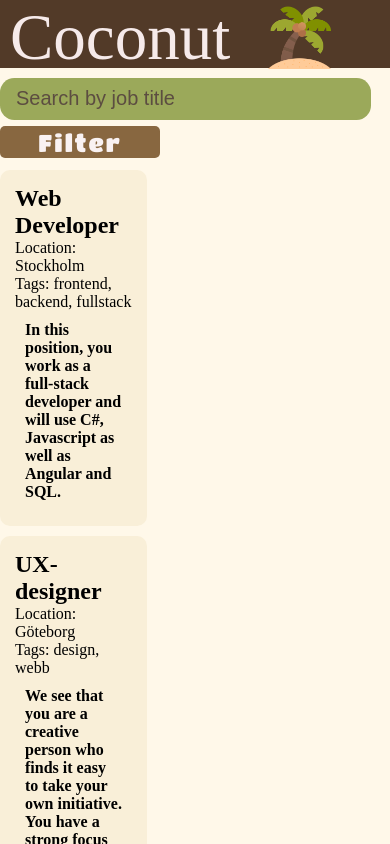
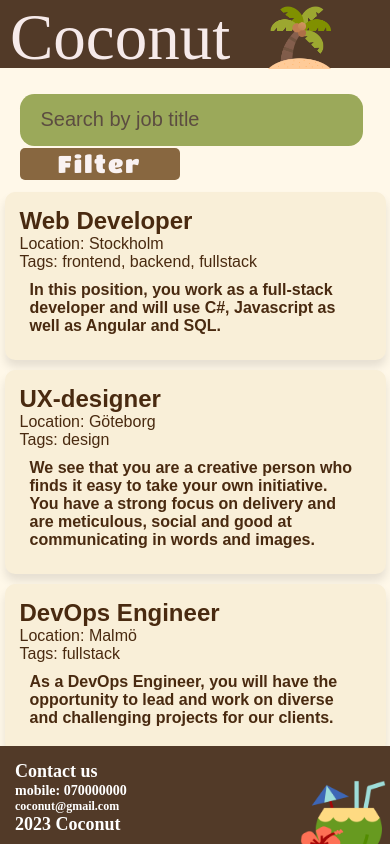
Before and after one commit to nomad-alt/jobchaser-beta, a React (Vite) app: page / in a window 390 px wide. Shown: the top 844 px of the page. Built offline with nearby package versions, Linux system fonts and the light colour scheme; a web font is replaced by a local one.

Commit message:
css modification, minor changes in jobList view

```diff
--- a/src/App.jsx
+++ b/src/App.jsx
@@ -1,27 +1,20 @@
-import React, { useState } from "react";
-import Fotter from "./components/Fotter";
+import React from 'react';
 import Header from "./components/Header";
-import Search from "./components/Search";
-import JobList from "./components/JobList";
+import Search from './components/Search';
+import JobList from './components/JobList';
+import Footer from "./components/Footer";
 import styles from "./App.module.scss";
+
 
 function App() {
   return (
     <div className={styles.app}>
-      <Header />
-      <Search />
-      <JobList />
-      <Fotter />
+      <Header/>
+      <Search/>
+      <JobList/>
+      <Footer/>
     </div>
   );
 }
 
 export default App;
-
-/* I denna kod använder vi react-redux-hooks useSelector och useDispatch för att hämta vår jobListings-data från Redux Store
-och att dispatcha vår filterJobListings-action för att uppdatera våra filtrerade jobblistningar.
-Vi använder också useState-hooks för att hantera våra taggar och sökfältets värden.
-
-Vi använder ett formulär med två fält: en för taggar och en för sökning.
-När användaren väljer taggar eller skriver in en sökterm, uppdaterar vi våra lokala state-variabler och dispatchar vår filterJobListings-action.
-Vi renderar sedan en lista över jobbplatsannonser, baserat på de filtrerade jobblistningarna. */
--- a/src/App.module.scss
+++ b/src/App.module.scss
@@ -1,4 +1,5 @@
 $background-color: #fff8e9;
+
 * {
   margin: 0;
   padding: 0;
@@ -6,4 +7,6 @@ $background-color: #fff8e9;
 
 body {
   background-color: #fff8e9;
+  height: 100%;
+  margin: 0;
 }
--- /dev/null
+++ b/src/components/Footer.jsx
@@ -0,0 +1,19 @@
+import React from "react";
+import styles from "./Footer.module.scss";
+function Footer() {
+  return (
+    <div className={styles.footer}>
+      <div>
+        <h2>Contact us</h2>
+        <h3>mobile: 070000000</h3>
+        <h4>coconut@gmail.com</h4>
+        <h2> 2023 Coconut  </h2>
+      </div>
+      <p>
+        <img src="./coconut-water-2.png" />
+      </p>
+    </div>
+  );
+}
+
+export default Footer;
--- a/src/components/Fotter.module.scss
+++ b/src/components/Footer.module.scss
@@ -1,14 +1,19 @@
 $background-color: #523a28;
-.fotter {
+.footer {
   position: fixed;
+  bottom: 0;
   width: 100%;
   display: flex;
   justify-content: space-between;
   background-color: $background-color;
   color: White;
   padding: 15px;
+  margin-top: auto;
+  height: 8vh;
+  font-size: 12px;
+
   img {
     width: 100px;
-    padding: 10px;
+    padding: 12px;
   }
 }
--- a/src/components/Fotter.jsx
+++ /dev/null
@@ -1,19 +0,0 @@
-import React from "react";
-import styles from "./Fotter.module.scss";
-function Fotter() {
-  return (
-    <div className={styles.fotter}>
-      <div>
-        <h2>Kontakta oss</h2>
-        <h3>mobil: 070000000</h3>
-        <h4>cocunat@gmail.com</h4>
-        <h2>2023 Coconut</h2>
-      </div>
-      <p>
-        <img src="./coconut-water-2.png" />
-      </p>
-    </div>
-  );
-}
-
-export default Fotter;
--- a/src/components/JobList.jsx
+++ b/src/components/JobList.jsx
@@ -19,6 +19,10 @@ function JobList() {
               Tags: {listing.tags.join(", ")}
             </p>
             <h4>{listing.decrebtion}</h4>
+            {/* <p>
+              <address>
+              <a href = "mailto: abc@example.com">Send Email</a>
+              </address></p> */}
           </li>
         ))}
       </ul>
--- a/src/components/JobList.module.scss
+++ b/src/components/JobList.module.scss
@@ -1,15 +1,21 @@
 $background-color: rgb(138, 156, 61);
 $background-color-2: #f9efd8;
-$font-color: #f6eaea;
+$font-color: #492a10;
+ul{
+  margin-bottom: 100px;
+}
 li {
   color: $font-color;
-  width: 30vw;
+  list-style: none;
+  width: 50vw;
   border-radius: 10px;
   margin-bottom: 10px;
   padding: 15px;
-//   border: 1px solid black;
-  color: black;
+  margin:0 auto;
+  margin-bottom:10px;
+  font-family: sans-serif;
   background-color: $background-color-2;
+  box-shadow: 0px 7px 10px 0px rgba(0, 0, 0, 0.1);
 
   h4 {
     margin: 10px;
@@ -18,5 +24,10 @@ li {
 }
 
 li:hover{
-   border: 10px solid rgba(255, 255, 255, 0.5);
+  box-shadow: 0px 3px 10px 0px rgba(0, 0, 0, 0.3);
 }
+@media screen and (max-width: 600px) {
+  li {
+    width:90%;
+  }
+}
--- a/src/components/Search.jsx
+++ b/src/components/Search.jsx
@@ -28,6 +28,7 @@ function Search() {
   };
   return (
     <form>
+      <div className={styles.test}>
       <div className={styles.searchField}>
         <input
           className={styles.input}
@@ -38,7 +39,7 @@ function Search() {
           value={searchQuery}
           onChange={handleSearchChange}
         />
-      </div>
+
       <div className={styles.dropdownMenu}>
         <button
           className={styles.menuButton}
@@ -59,18 +60,15 @@ function Search() {
               onChange={handleTagsChange}
             >
               <option value="frontend">Frontend</option>
-
               <option value="backend">Backend</option>
               <option value="fullstack">Fullstack</option>
               <option value="design">Design</option>
-              <option value="webb">Webb</option>
-              <option value="Python">Python</option>
-              <option value="Jenkins">Jenkins</option>
-              <option value=".net">.NET</option>
-              <option value="c#">C#</option>
             </select>
           </div>
+
         )}
+        </div>
+         </div>
         {/* <label htmlFor="tags">Filter by tags:</label>
           <select
             id="tags"
--- a/src/components/Search.module.scss
+++ b/src/components/Search.module.scss
@@ -9,9 +9,10 @@ $drop-down-color: #8c644f;
 $font-color: #fffdfd;
 
 .searchField {
+  margin-top: 1rem;
   display: flex;
   justify-content: center;
-  flex-direction: column;
+   flex-direction: column;
   .input::placeholder {
     padding-left: 1rem;
     font-size: 20px;
@@ -24,15 +25,20 @@ $font-color: #fffdfd;
     border: none;
     margin-top: 10px;
     height: 5vh;
-    width: 95%;
+    width:90%;
     border-radius: 0.9rem;
     outline: none;
-    margin-bottom: 5px;
+
+    margin-bottom: 2px;
+    padding:5px;
   }
 }
 
+.option{
+  width: 10rem;
+}
+
 .menuButton {
-  margin-top: 0.1rem;
   width: 10rem;
   height: 2rem;
   border: none;
@@ -40,18 +46,20 @@ $font-color: #fffdfd;
   color: $munu-button-text-color;
   font-size: 1.5rem;
   border-radius: 5px;
-  border: none;
   font-family: "Titan One", cursive;
   font-weight: 100;
   letter-spacing: 2px;
   margin-bottom: 2px;
+
 }
 
 .dropdownMenu {
   width: 10rem;
   margin-bottom: 10px;
+
+
   select {
-    height: 20rem;
+    height: auto;
     width: 10rem;
     overflow: hidden;
     border-radius: 5px;
@@ -66,60 +74,6 @@ $font-color: #fffdfd;
   }
 }
 
-/* .searchField
-  display: flex;
-  align-items: center;
-  justify-content: space-between;
-  background-color: #b99e9e;
-  padding: 10px;
-
-  border-radius: 5px;
-  justify-content: center;
-  flex-direction: column;
+.test{
+  margin-left:5%;
 }
-
-input[type="text"] {
-  width: 100%;
-  padding: 10px;
-  border-radius: 5px;
-  border: none;
-  outline: none;
-}
-
-.dropdownMenu {
-  position: relative;
-  width:100%;
-  height: 40px;
-
-}
-
-.menuButton {
-  background-color: #c85824;
-  color: #fff;
-  border: none;
-  border-radius: 5px;
-  padding: 10px;
-  cursor: pointer;
-  transition: background-color 0.2s ease-in-out;
-}
-
-.menuButton:hover {
-  background-color: #67a42e;
-}
-
-select {
-  position: absolute;
-  top: 100%;
-  left: 0;
-  width: 100%;
-  padding: 10px;
-  border-radius: 5px;
-  border: none;
-  outline: none;
-  background-color: #fff;
-  box-shadow: 0 2px 4px rgba(0, 0, 0, 0.1);
-}
-
-option {
-  padding: 0px;
-} */
--- a/src/features/jobListings/jobListingsData.json
+++ b/src/features/jobListings/jobListingsData.json
@@ -10,23 +10,23 @@
     {
       "id": 2,
       "title": "UX-designer",
-      "tags": ["design", "webb"],
+      "tags": ["design"],
       "location": "Göteborg",
       "decrebtion": "We see that you are a creative person who finds it easy to take your own initiative. You have a strong focus on delivery and are meticulous, social and good at communicating in words and images. "
     },
     {
       "id": 3,
       "title": "DevOps Engineer",
-      "tags": ["Python", "Jenkins"],
+      "tags": ["fullstack"],
       "location": "Malmö",
-      "decrebtion": "lorum 3 indcvniefienviervnievnievn"
+      "decrebtion": "As a DevOps Engineer, you will have the opportunity to lead and work on diverse and challenging projects for our clients."
     },
     {
       "id": 4,
       "title": ".NET Developer",
-      "tags": [".net", "backend", "c#"],
+      "tags": ["backend"],
       "location": "Stockholm",
-      "decrebtion": "Lorem Ipsum is simply dummy text of the printing and typesetting industry. Lorem Ipsum has been the industry's standard dummy text ever since the 1500s, when an unknown"
+      "decrebtion": "We are looking for a back end developer to strengthen our team in building a world class platform for limitless digital commerce for companies aspiring to online excellence."
     }
   ]
 }
```
